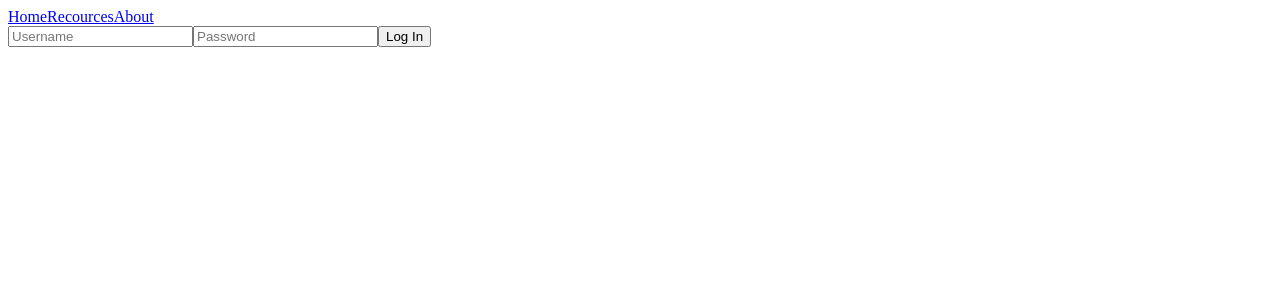
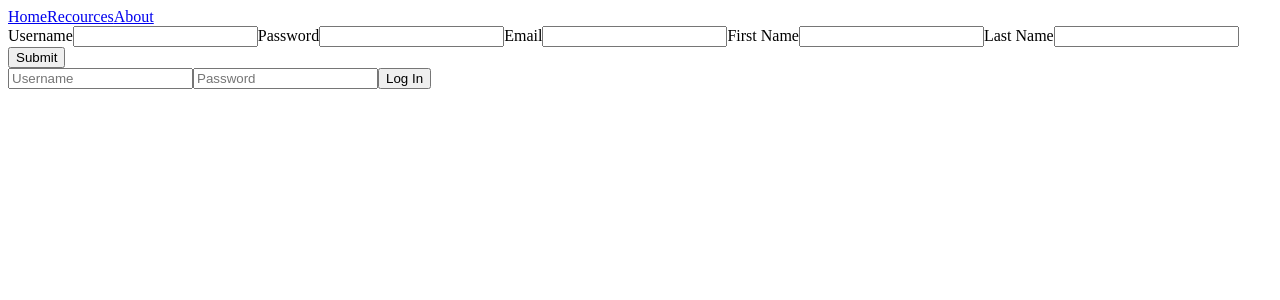
Before and after one commit to vladkim91/u4_hackathon, a Vue app in the folder cashflow/client/: page /registration in a window 1280 px wide. Shown: the top 300 px of the page. Built offline with nearby package versions, Linux system fonts and the light colour scheme.

Commit message:
Setup initial code for Registration.vue

```diff
--- a/cashflow/client/src/pages/Registration.vue
+++ b/cashflow/client/src/pages/Registration.vue
@@ -0,0 +1,39 @@
+<template>
+  <form @submit.prevent="handleSubmit">
+    <label for="username">Username</label>
+    <input id="username" name="username" type="text" v-bind="username">
+    <label for="password">Password</label>
+    <input id="password" name="password" type="text" v-bind="password">
+    <label for="email">Email</label>
+    <input id="email" name="email" type="email" v-bind="email">
+    <label for="first-name">First Name</label>
+    <input id="first-name" name="firstName" type="text" v-bind="firstName">
+    <label for="last-name">Last Name</label>
+    <input id="last-name" name="lastName" type="text" v-bind="lastName">
+    <button type="submit">Submit</button>
+  </form>
+</template>
+
+<script>
+import axios from 'axios'
+
+export default {
+  name: 'Registration',
+  data: () => ({
+    username: '',
+    password: '',
+    email: '',
+    firstName: '',
+    lastName: ''
+  }),
+  methods: {
+    async handleSubmit(){
+
+    }
+  }
+}
+</script>
+
+<style>
+
+</style>
--- a/cashflow/client/src/router.js
+++ b/cashflow/client/src/router.js
@@ -3,11 +3,13 @@ import VueRouter from 'vue-router';
 import Home from './pages/Home';
 import Recources from './pages/Recources';
 import About from './pages/About';
+import Registration from './pages/Registration';
 
 const routes = [
   { path: '/', component: Home, name: 'Home' },
   { path: '/recources', component: Recources, name: 'Recources' },
-  { path: '/about', component: About, name: 'About' }
+  { path: '/about', component: About, name: 'About' },
+  { path: '/registration', component: Registration, name: 'Registration' }
 ];
 
 export default new VueRouter({
```
Also changed, not shown: 1 other file (tests, documents, lock files or other folders).
